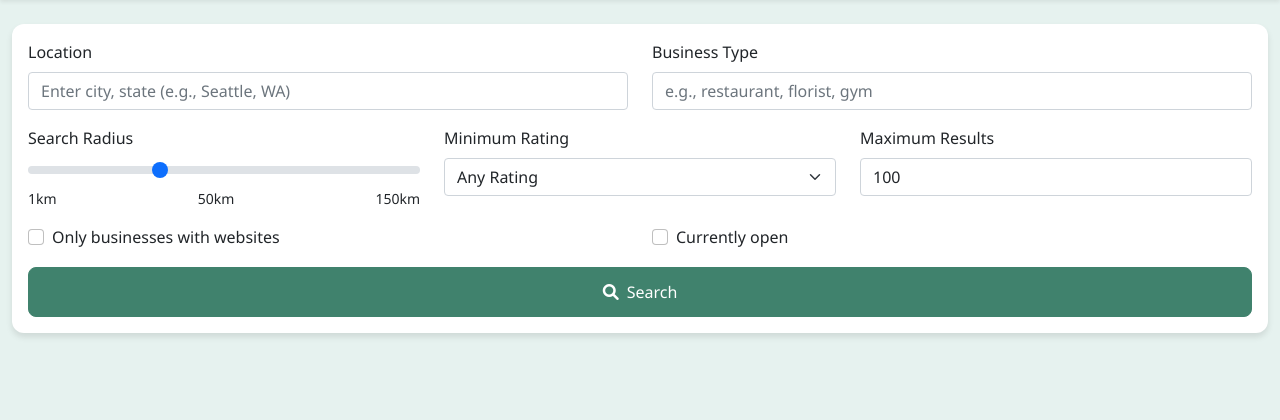
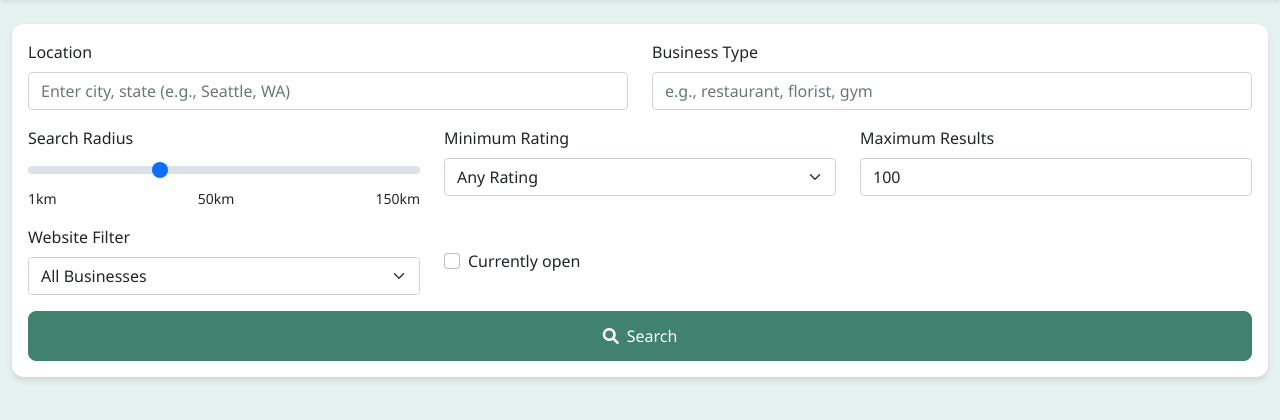
Before and after one commit to cwmccann21/BusinessScraper, a Flask app: page / in a window 1280 px wide. Shown: the part 62-482 px from the top of the page. Run offline with Flask 3, Linux system fonts and the light colour scheme; some libraries are stand-ins or nearby versions.

```diff
--- a/app.py
+++ b/app.py
@@ -99,23 +99,44 @@ def export_csv():
         if not data or 'results' not in data:
             return jsonify({'error': 'No data provided'}), 400
 
-        csv_data = convert_to_csv(data['results'])
+        # Create a single StringIO buffer
+        output = StringIO()
+        writer = csv.writer(output)
+
+        # Write headers
+        headers = ['Name', 'Address', 'Phone', 'Website', 'Rating', 'Total Reviews', 'Price Level', 'Currently Open']
+        writer.writerow(headers)
+
+        # Write data
+        for place in data['results']:
+            row = [
+                place.get('Name', 'N/A'),
+                place.get('Address', 'N/A'),
+                place.get('Phone', 'N/A'),
+                place.get('Website', 'N/A'),
+                place.get('Rating', 'N/A'),
+                place.get('User Ratings Total', 'N/A'),
+                place.get('Price Level', 'N/A'),
+                'Yes' if place.get('Currently Open') else 'No'
+            ]
+            writer.writerow(row)
 
         # Create filename with timestamp
         timestamp = datetime.datetime.now().strftime('%Y%m%d_%H%M%S')
         filename = f"business_results_{timestamp}.csv"
 
-        # Create response with CSV data
-        output = StringIO()
-        output.write(csv_data)
+        # Reset buffer position
         output.seek(0)
 
-        return send_file(
+        # Create response with explicit headers
+        response = send_file(
             output,
             mimetype='text/csv',
-            as_attachment=True,
-            download_name=filename
+            as_attachment=True
         )
+        response.headers['Content-Disposition'] = f'attachment; filename="{filename}"'
+        return response
+
     except Exception as e:
         app.logger.error(f"Error in CSV export: {str(e)}\n{traceback.format_exc()}")
         return jsonify({'error': 'An error occurred while exporting to CSV'}), 500
--- a/templates/index.html
+++ b/templates/index.html
@@ -132,7 +132,10 @@
                             <label for="minRating" class="form-label">Minimum Rating</label>
                             <select class="form-select" id="minRating">
                                 <option value="0">Any Rating</option>
+                                <option value="1">1+ Stars</option>
+                                <option value="2">2+ Stars</option>
                                 <option value="3">3+ Stars</option>
+                                <option value="3.5">3.5+ Stars</option>
                                 <option value="4">4+ Stars</option>
                                 <option value="4.5">4.5+ Stars</option>
                             </select>
@@ -144,14 +147,16 @@
                     </div>
 
                     <div class="row mb-3">
-                        <div class="col-md-6">
-                            <div class="form-check">
-                                <input type="checkbox" class="form-check-input" id="includeWebsites">
-                                <label class="form-check-label" for="includeWebsites">Only businesses with websites</label>
-                            </div>
+                        <div class="col-md-4">
+                            <label for="websiteFilter" class="form-label">Website Filter</label>
+                            <select class="form-select" id="websiteFilter">
+                                <option value="all">All Businesses</option>
+                                <option value="with">Only With Website</option>
+                                <option value="without">Only Without Website</option>
+                            </select>
                         </div>
-                        <div class="col-md-6">
-                            <div class="form-check">
+                        <div class="col-md-4">
+                            <div class="form-check mt-4">
                                 <input type="checkbox" class="form-check-input" id="openNow">
                                 <label class="form-check-label" for="openNow">Currently open</label>
                             </div>
@@ -243,12 +248,14 @@
             results.style.display = 'none';
             resultsList.innerHTML = '';
 
+            const websiteFilter = document.getElementById('websiteFilter').value;
+
             const data = {
                 location: document.getElementById('location').value,
                 niche: document.getElementById('niche').value,
                 radius: parseInt(document.getElementById('radius').value),
                 maxResults: parseInt(document.getElementById('maxResults').value),
-                includeWebsites: document.getElementById('includeWebsites').checked,
+                websiteFilter: websiteFilter,
                 openNow: document.getElementById('openNow').checked,
                 minRating: parseFloat(document.getElementById('minRating').value)
             };
```
Also changed, not shown: scraper.py (+31 -8 lines).
